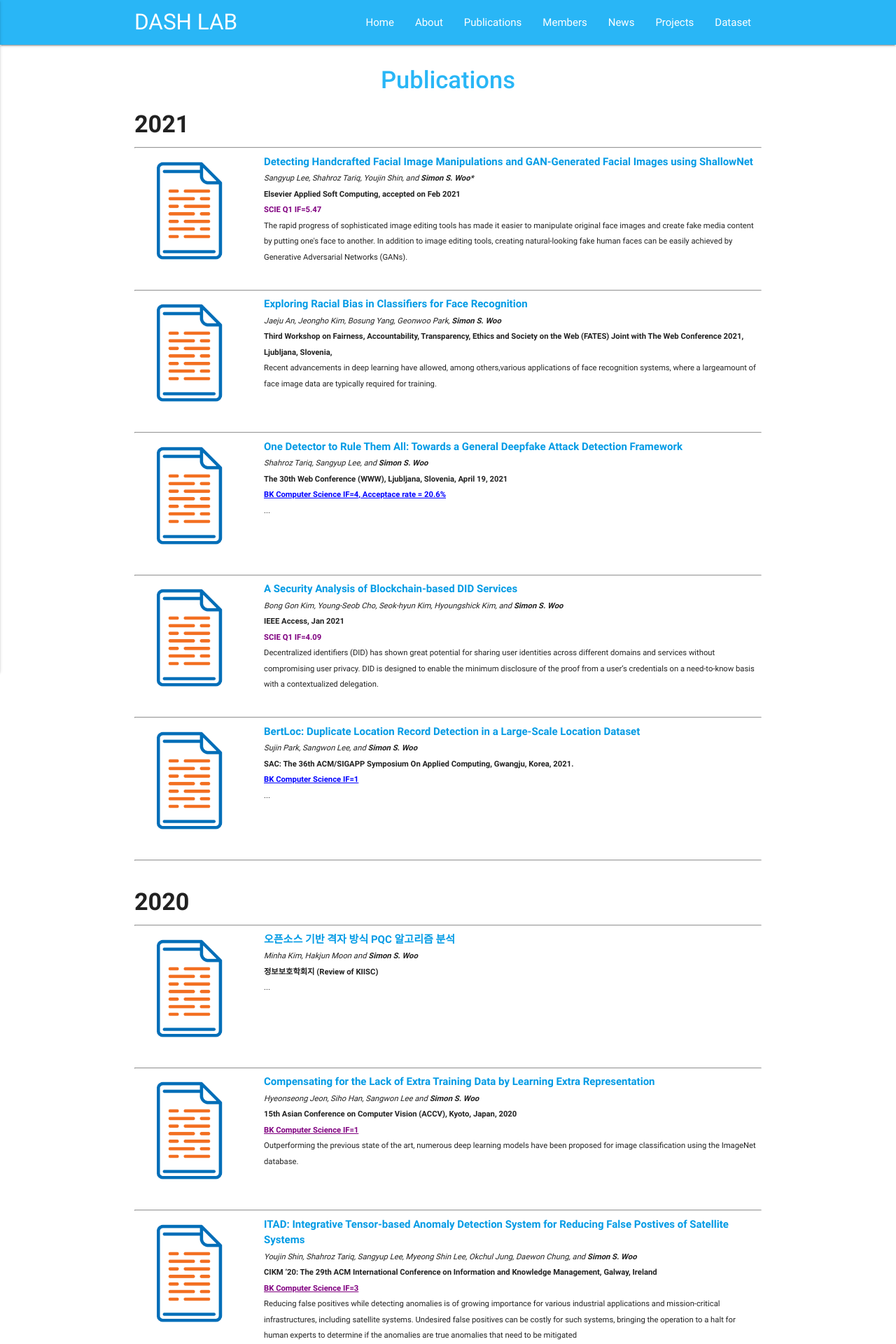
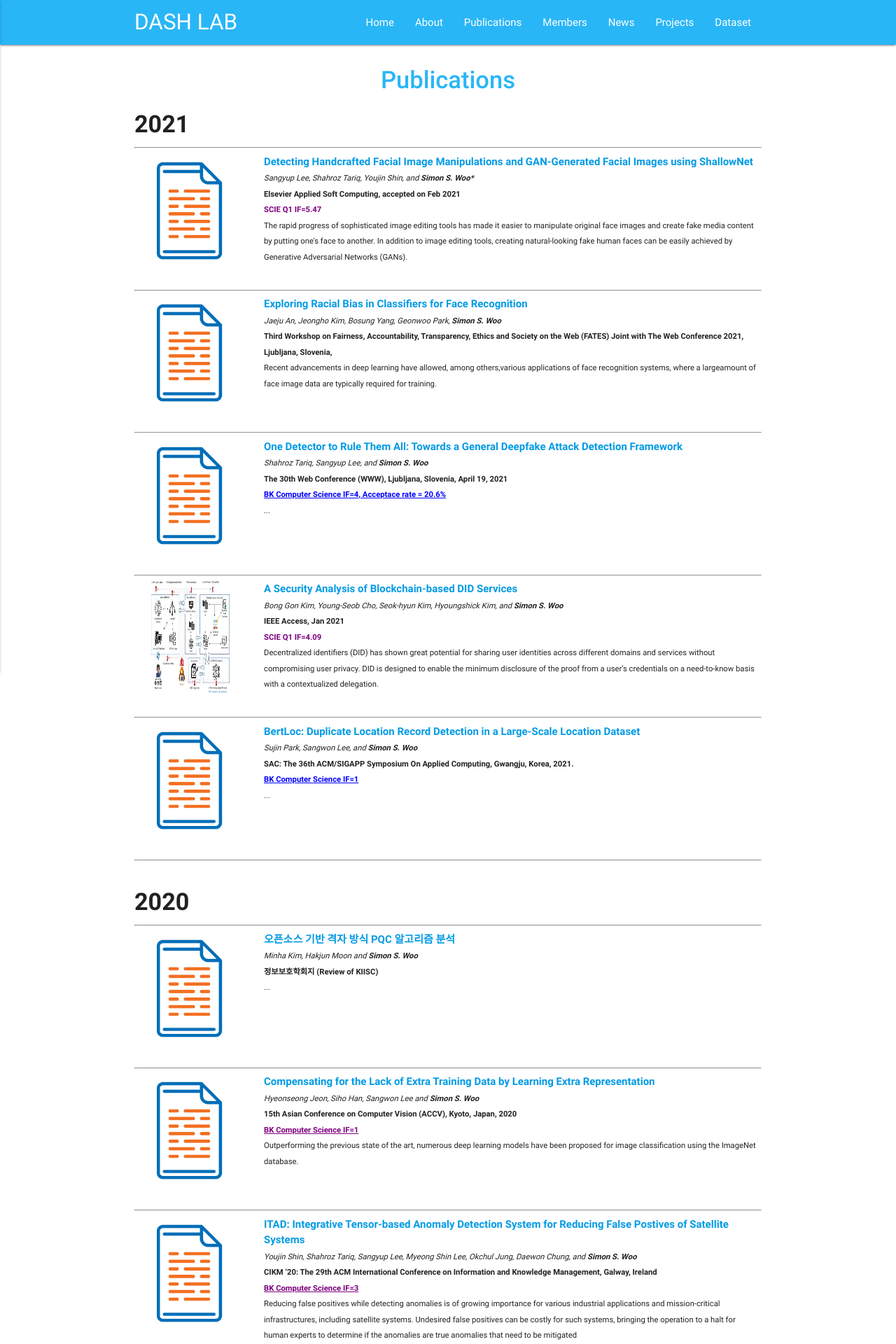
Before and after one commit to Yurim990507/DASH-Lab.github.io, a Jekyll site: the page built from example2.md, in a window 1280 px wide. Shown: the top 1920 px of the page at 70% size. Built offline with Jekyll 4.4.1, drawn with Linux system fonts in a browser that asks for light colours.

Commit message:
Update example2.md

```diff
--- a/example2.md
+++ b/example2.md
@@ -95,7 +95,7 @@ permalink: /Publications/
 
         <div style="display: flex;">
             <div class="col-lg-3" style="vertical-align: middle; text-align:center">
-                    <a > <img  src="thumb.png" style="width:160px; height:160px; margin-bottom:20px"></a>
+                    <a > <img  src="/img/secBlock.jpg" style="width:160px; height:160px; margin-bottom:20px"></a>
             </div>
 
             <div style="margin-left: 25px;">
```
